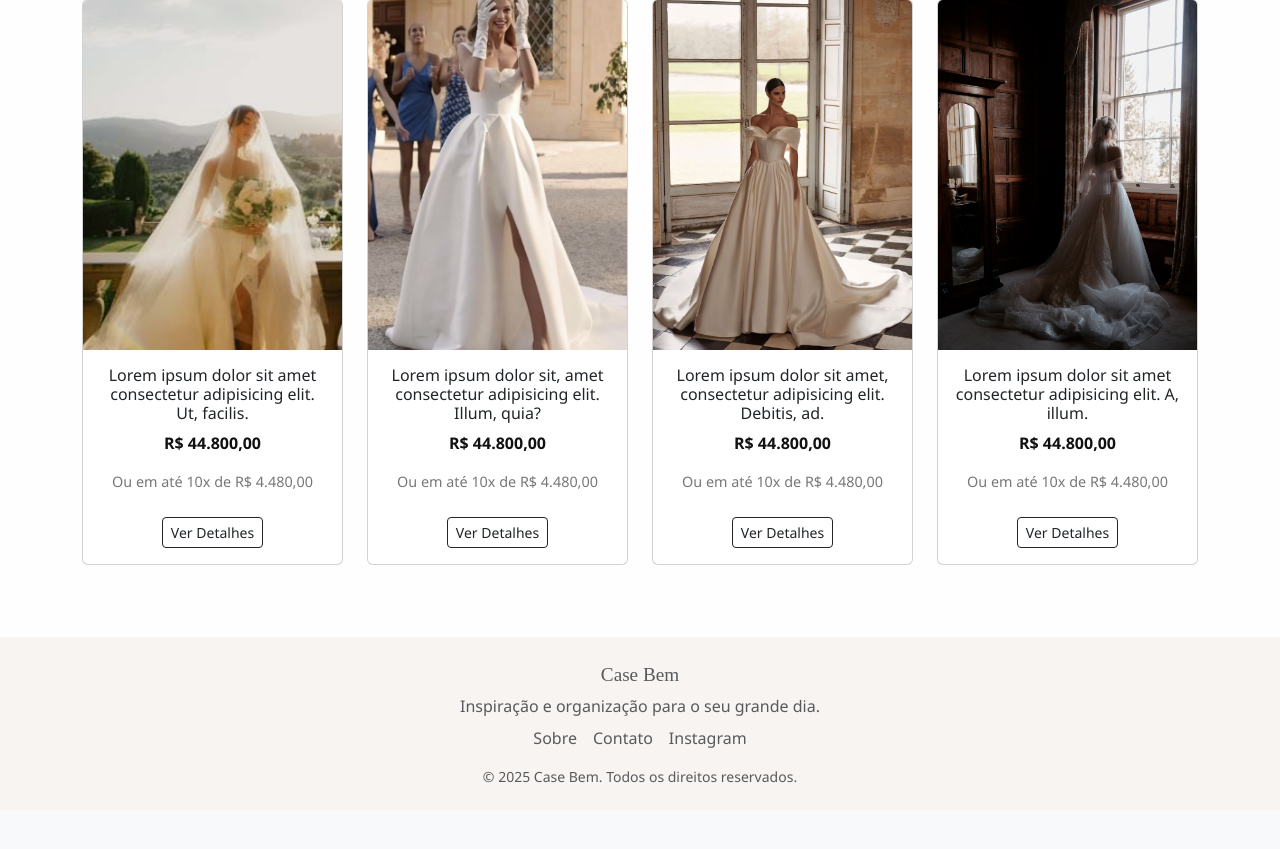
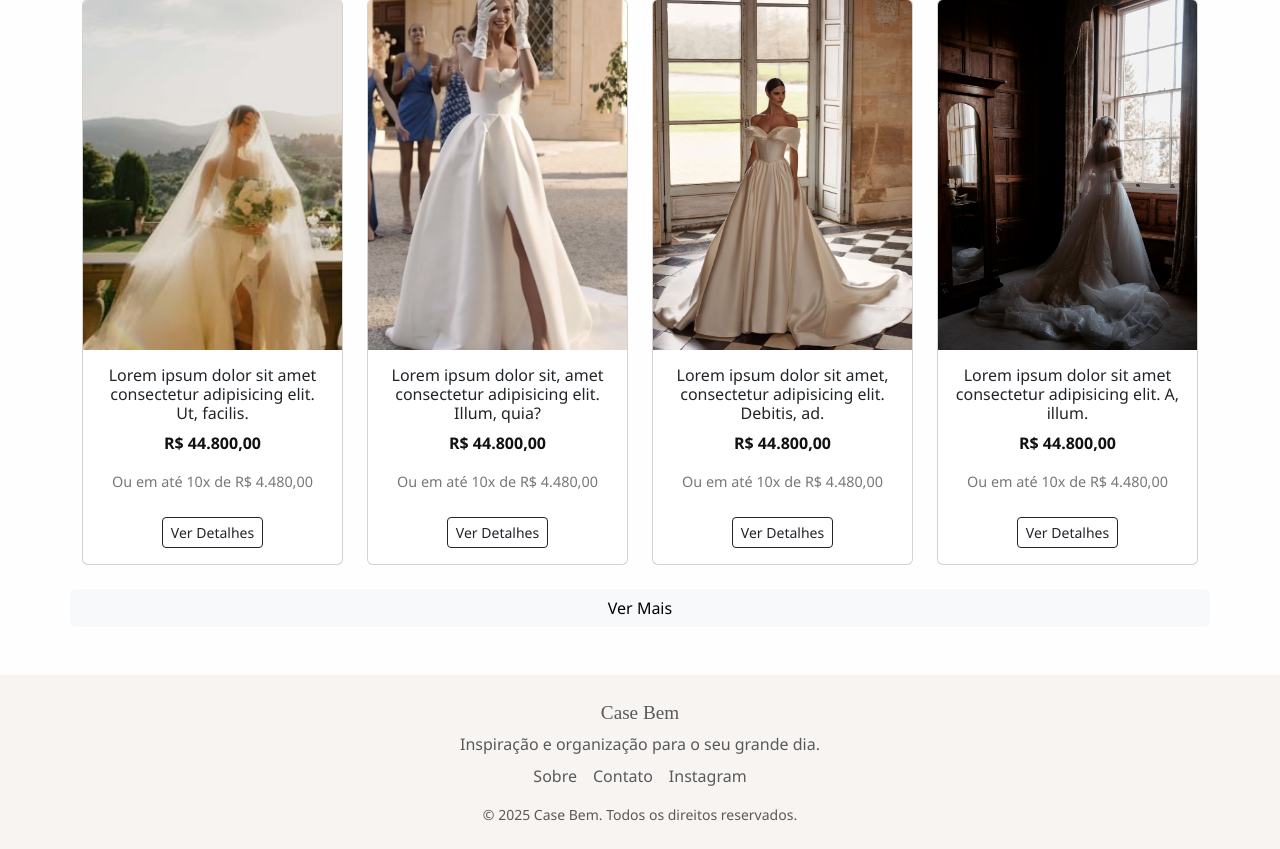
Before and after one commit to RebekaSerafim/CaseBem, a FastAPI app: page /produtoseservicos in a window 1280 px wide. Shown: the part 597-1446 px from the top of the page. Before the commit the page ends 1380 px from the top, so only its background shows below. Run offline with FastAPI, Linux system fonts and the light colour scheme.

Commit message:
commit otavia

```diff
--- a/templates/produtoseservicos.html
+++ b/templates/produtoseservicos.html
@@ -102,6 +102,8 @@
         </div>
       </div>
 
+      <button type="button" class="btn btn-light">Ver Mais</button>
+
 
   </section>
 
```
